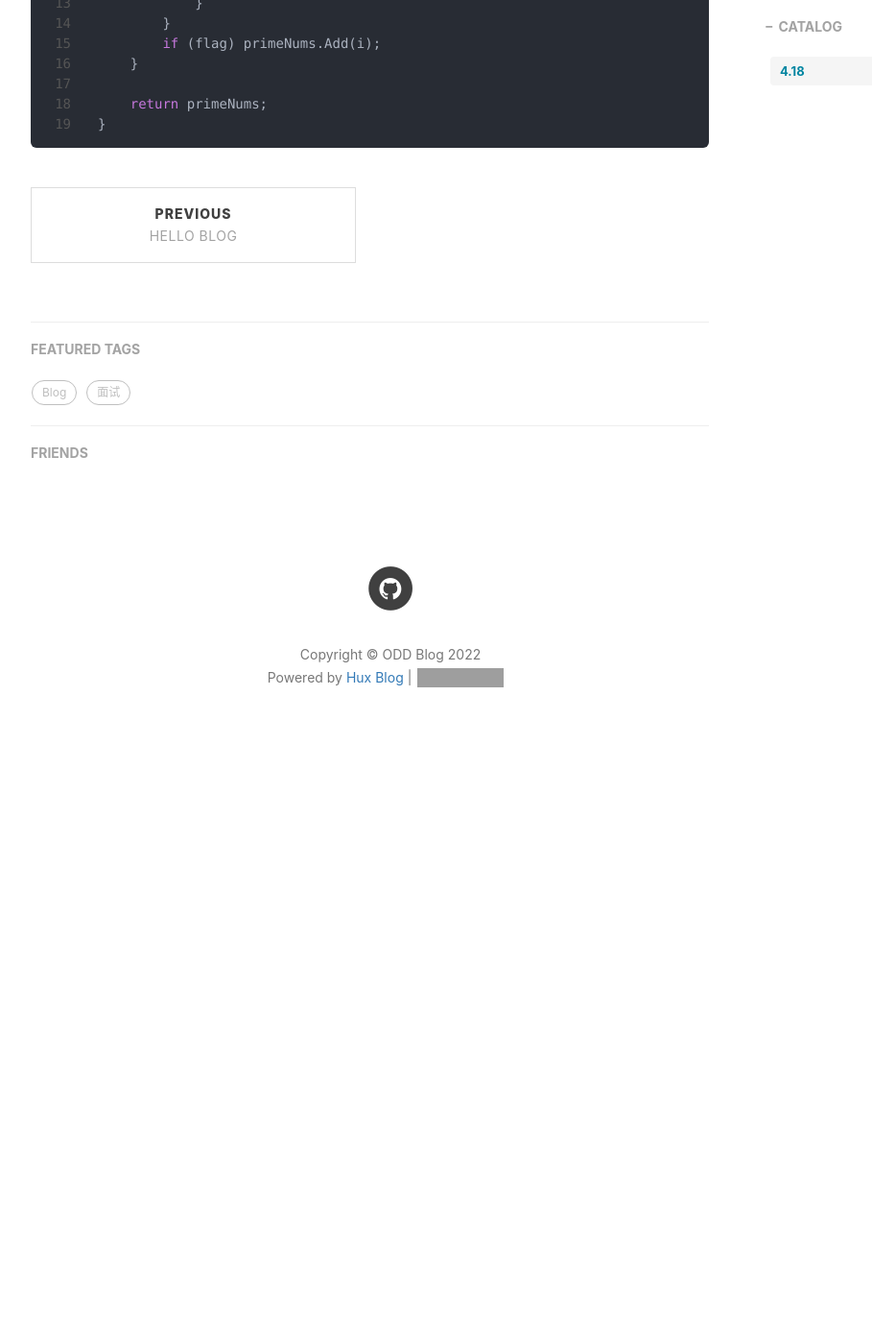
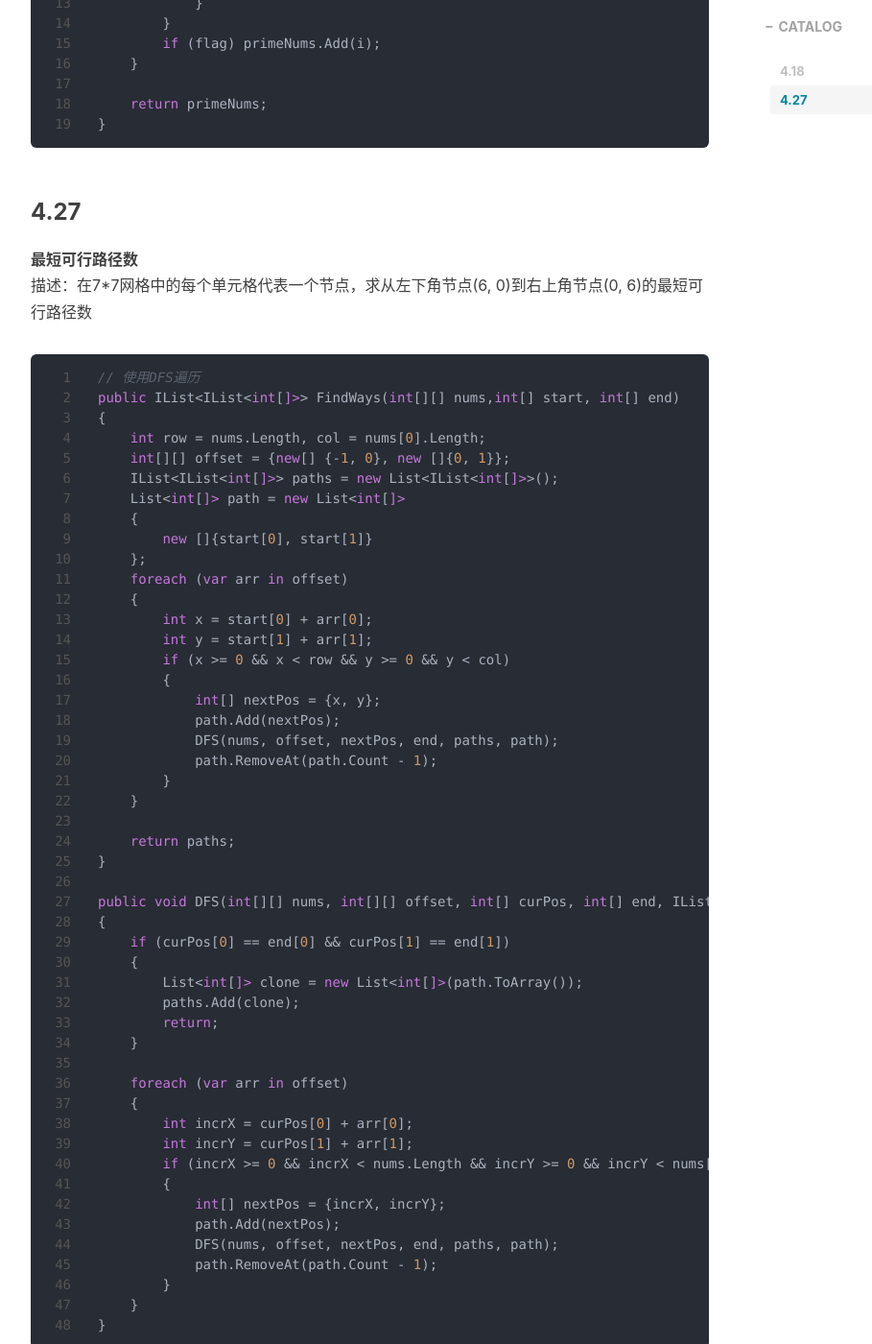
Before and after one commit to Clwury/clwury.github.io, a Jekyll site: the page built from _posts/2022-04-18-面试总结.md, in a window 1280 px wide and 1400 px high, scrolled down 1984 px. Shown: the whole window at 96% size, without its empty margins (233-1142 px from the left). Built offline with Jekyll 4.4.1, drawn with Linux system fonts in a browser that asks for light colours; nearby versions of some CDN libraries; comment, search, counter and statistics services are not loaded; before the commit the page ends 2794 px from its top, so only the background shows below that; grey boxes are pictures that could not be loaded.

Commit message:
update blog post

````diff
--- a/_posts/2022-04-18-面试总结.md
+++ b/_posts/2022-04-18-面试总结.md
@@ -82,3 +82,59 @@ public List<int> Prime(int n)
     return primeNums;
 }
 ```
+
+### 4.27
+
+**最短可行路径数**
+描述：在7*7网格中的每个单元格代表一个节点，求从左下角节点(6, 0)到右上角节点(0, 6)的最短可行路径数
+
+```csharp
+// 使用DFS遍历
+public IList<IList<int[]>> FindWays(int[][] nums,int[] start, int[] end)
+{
+    int row = nums.Length, col = nums[0].Length;
+    int[][] offset = {new[] {-1, 0}, new []{0, 1}};
+    IList<IList<int[]>> paths = new List<IList<int[]>>();
+    List<int[]> path = new List<int[]>
+    {
+        new []{start[0], start[1]}
+    };
+    foreach (var arr in offset)
+    {
+        int x = start[0] + arr[0];
+        int y = start[1] + arr[1];
+        if (x >= 0 && x < row && y >= 0 && y < col)
+        {
+            int[] nextPos = {x, y};
+            path.Add(nextPos);
+            DFS(nums, offset, nextPos, end, paths, path);
+            path.RemoveAt(path.Count - 1);
+        }
+    }
+
+    return paths;
+}
+
+public void DFS(int[][] nums, int[][] offset, int[] curPos, int[] end, IList<IList<int[]>> paths, List<int[]> path)
+{
+    if (curPos[0] == end[0] && curPos[1] == end[1])
+    {
+        List<int[]> clone = new List<int[]>(path.ToArray());
+        paths.Add(clone);
+        return;
+    }
+
+    foreach (var arr in offset)
+    {
+        int incrX = curPos[0] + arr[0];
+        int incrY = curPos[1] + arr[1];
+        if (incrX >= 0 && incrX < nums.Length && incrY >= 0 && incrY < nums[0].Length)
+        {
+            int[] nextPos = {incrX, incrY};
+            path.Add(nextPos);
+            DFS(nums, offset, nextPos, end, paths, path);
+            path.RemoveAt(path.Count - 1);
+        }
+    }
+}
+```
````
Also changed, not shown: _posts/2022-05-01-设计模式.md (added, +47 -0 lines), img/in-post/2022-05-01-bg.jpeg (added).
